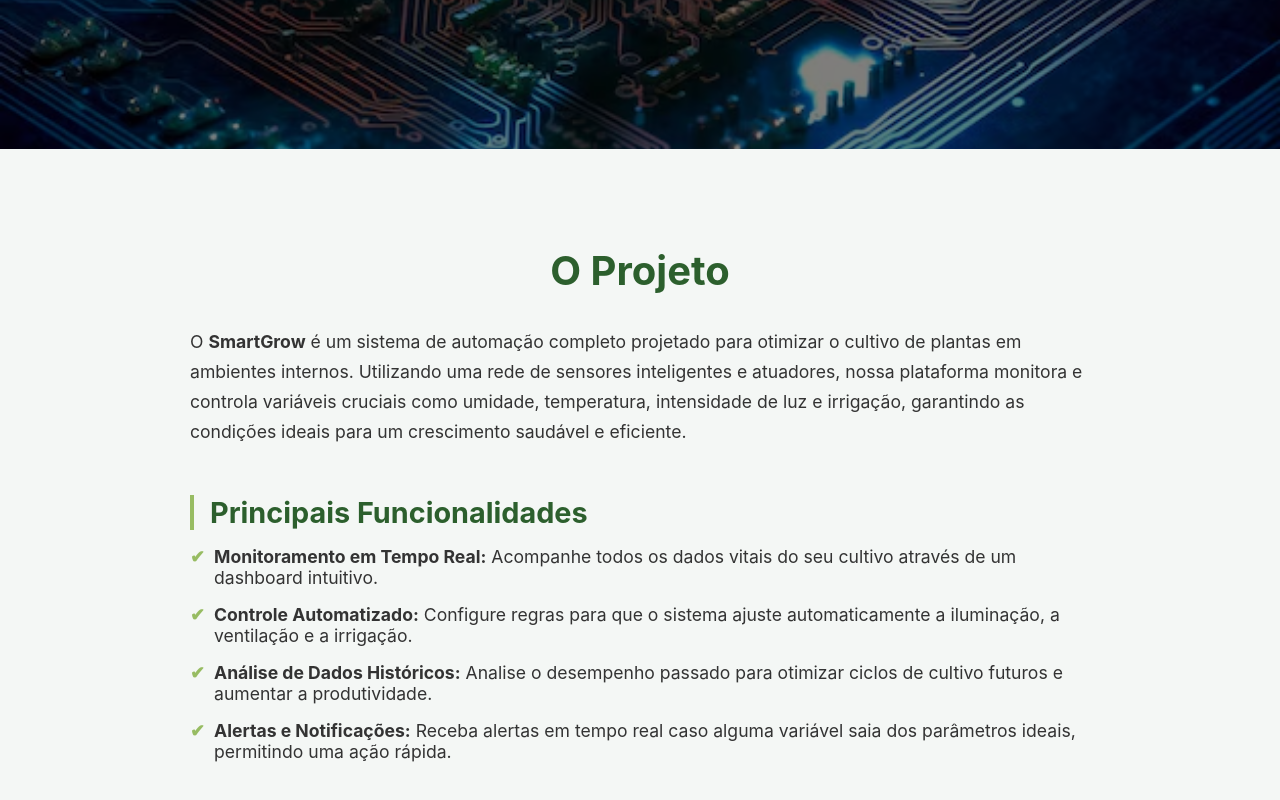
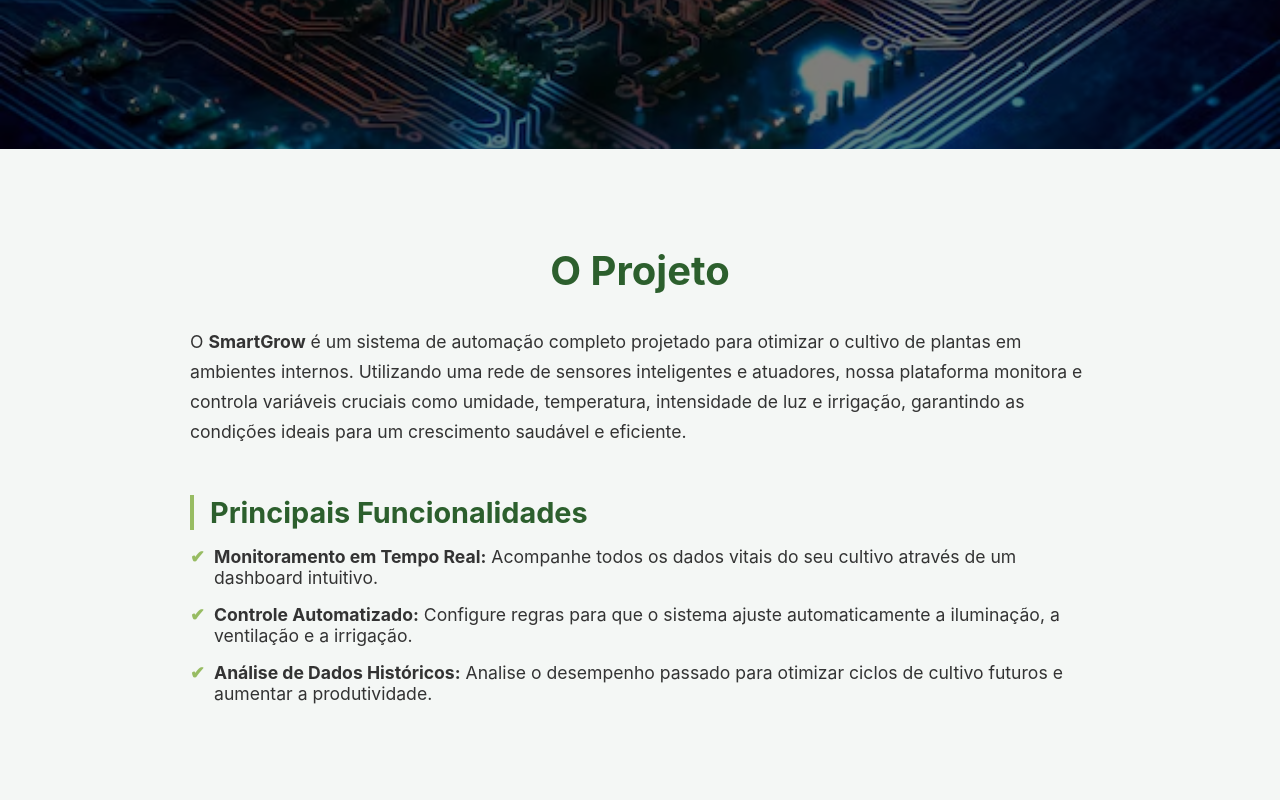
Before and after one commit to GustavoRibeiroOliveira/smart-grow, a React (Vite) app: page / in a window 1280 px wide. Shown: the part 472-1272 px from the top of the page. Built offline with nearby package versions, Linux system fonts and the light colour scheme.

Commit message:
:sparkles: feat: remove item

```diff
--- a/src/pages/Home/HomePage.tsx
+++ b/src/pages/Home/HomePage.tsx
@@ -34,9 +34,6 @@
             <li>
               <strong>Análise de Dados Históricos:</strong> Analise o desempenho passado para otimizar ciclos de cultivo futuros e aumentar a produtividade.
             </li>
-            <li>
-              <strong>Alertas e Notificações:</strong> Receba alertas em tempo real caso alguma variável saia dos parâmetros ideais, permitindo uma ação rápida.
-            </li>
           </ul>
         </div>
       </main>
```
